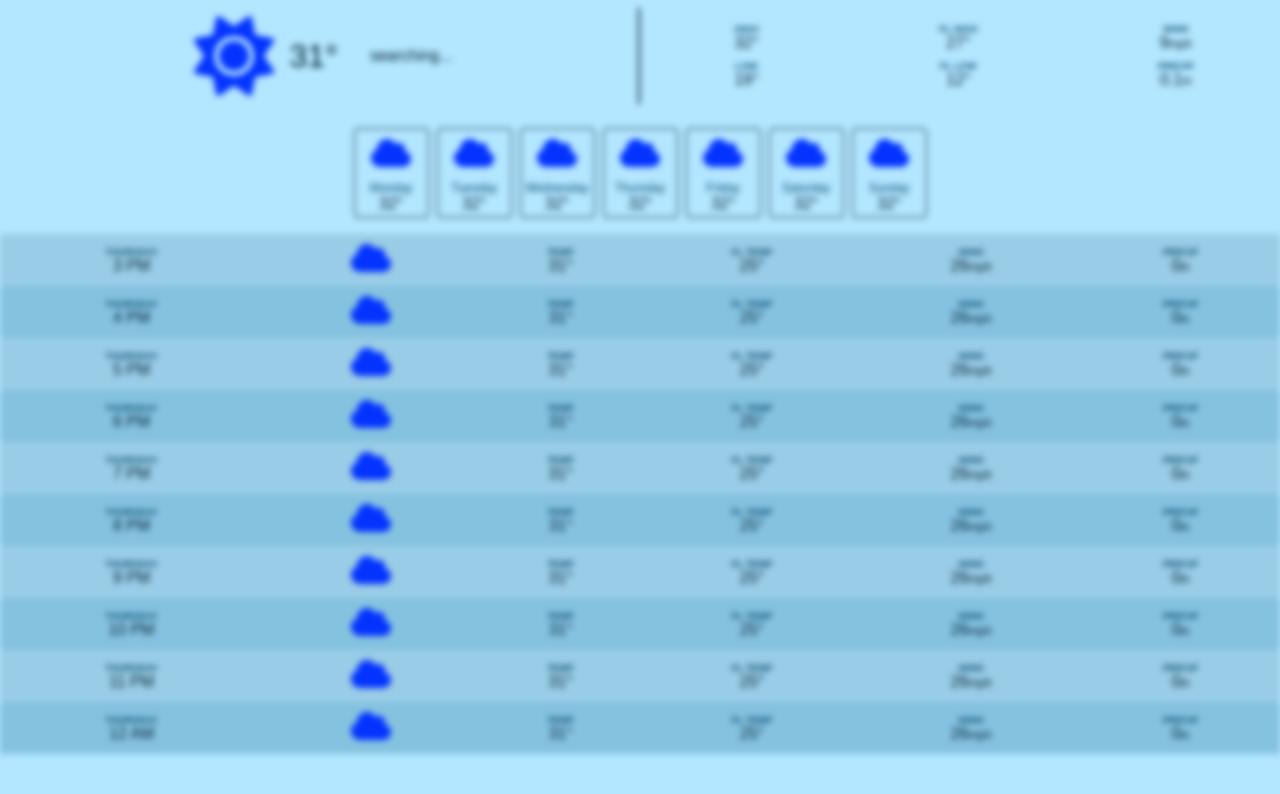
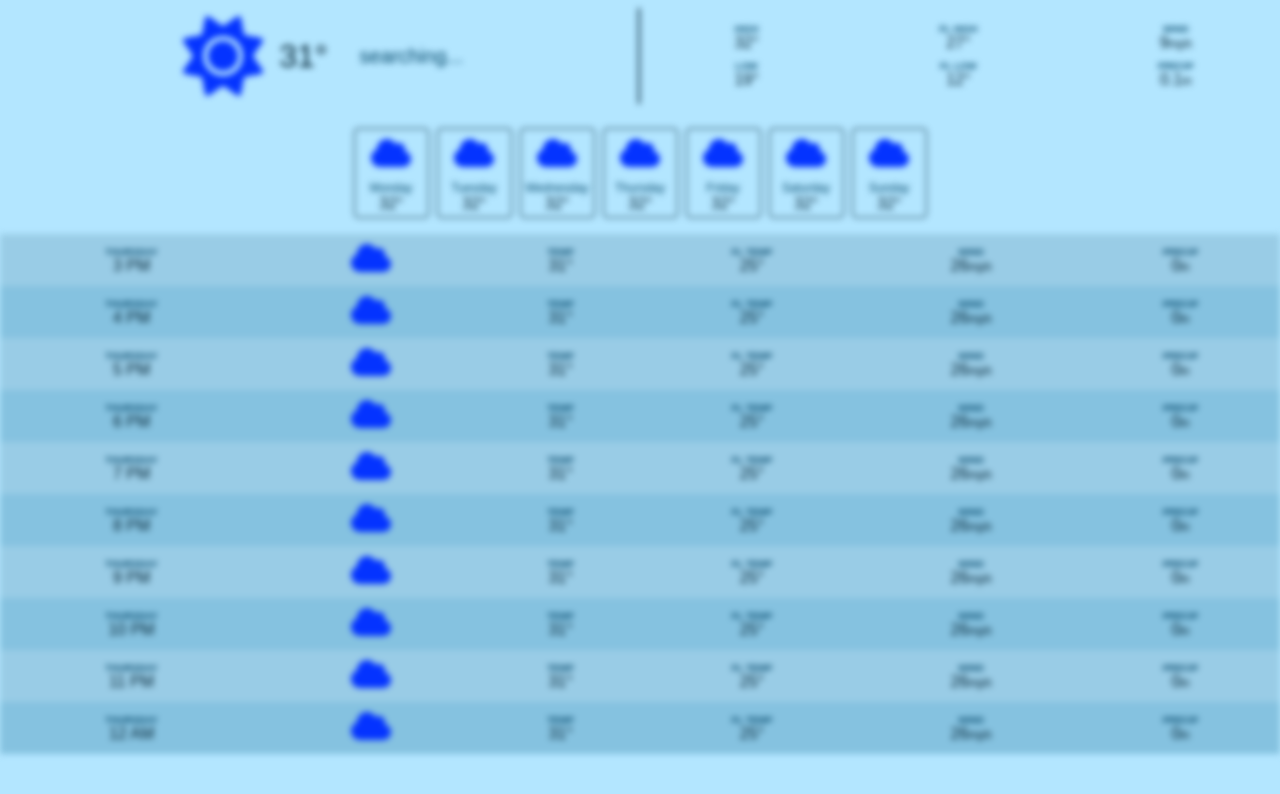
Before and after one commit to nonstickcode/weather-app-project, a website built with Vite: page index.html in a window 1280 px wide. Built offline with nearby package versions, Linux system fonts and the light colour scheme; no server answers.

Commit message:
styled the city state text

```diff
--- a/style.css
+++ b/style.css
@@ -48,7 +48,8 @@ body {
 }
 
 .header-location-display {
-  font-size: 1rem;
+  font-size: 1.25rem;
+  color: hsl(200, 100%, 20%);
   margin-left: 2rem;
 }
 
```
